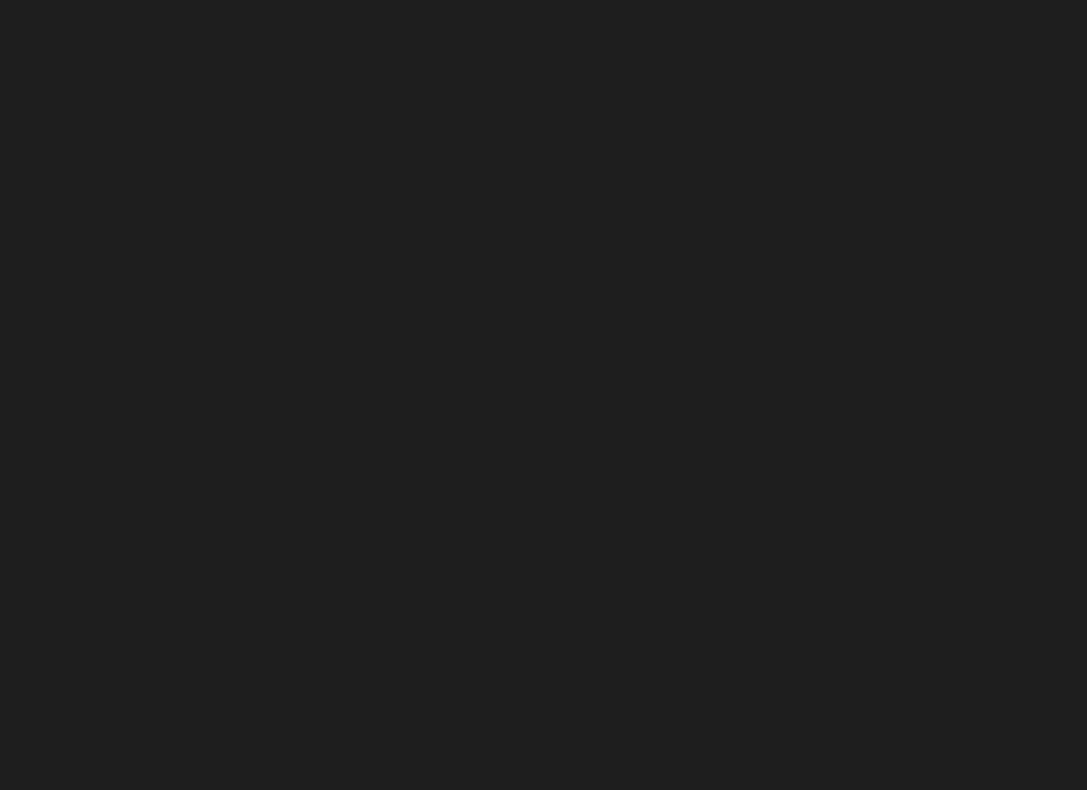
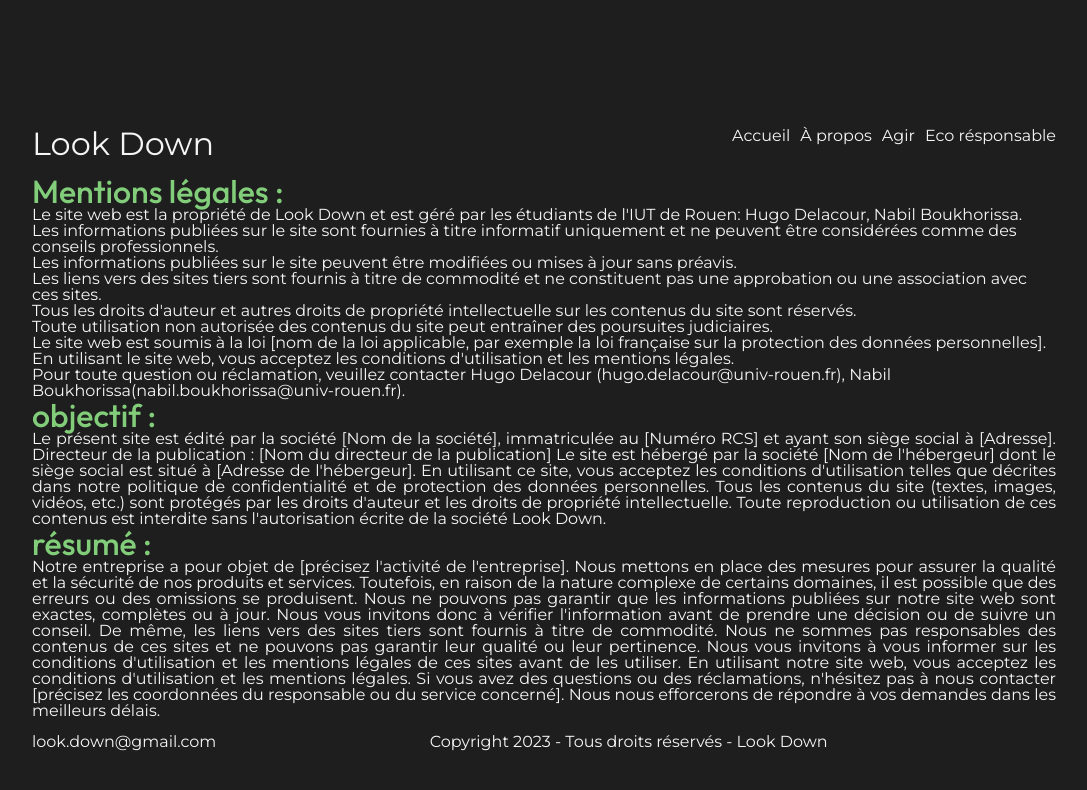
Before and after one commit to M-U-C-K-A/SAE301, a plain HTML site: page page/credit.html in a window 1280 px wide. Shown: the whole page, without its empty margins (96-1183 px from the left). Drawn offline with Linux system fonts and the light colour scheme.

Commit message:
Add files via upload
Ajout des pages avec header et footer

```diff
--- a/page/credit.html
+++ b/page/credit.html
@@ -9,17 +9,56 @@
     <link rel="stylesheet" href="../media/credit.css">    <title>Mentions légales</title>
 </head>
 <body>
+    <header>
+        <ul>
+            <li><a href="#">Look Down</a></li>
+        <span><li><a href="#">Accueil</a></li>
+            <li><a href="page/about.html">À propos</a></li>
+            <li><a href="page/agir.html">Agir</a></li>
+            <li><a href="page/eco.html">Eco résponsable</a></li>
+        </span>
+        </ul>
+    </header>
     <!--Header-->
 
 <main>
+<section>
+    <h1><strong>Mentions légales :</strong></h1>
+    <ol>
+        <li>Le site web est la propriété de Look Down et est géré par les étudiants de l'IUT de Rouen: Hugo Delacour, Nabil Boukhorissa.</li>
+        <li>Les informations publiées sur le site sont fournies à titre informatif uniquement et ne peuvent être considérées comme des conseils professionnels.</li>
+        <li>Les informations publiées sur le site peuvent être modifiées ou mises à jour sans préavis.</li>
+        <li>Les liens vers des sites tiers sont fournis à titre de commodité et ne constituent pas une approbation ou une association avec ces sites.</li>
+        <li>Tous les droits d'auteur et autres droits de propriété intellectuelle sur les contenus du site sont réservés.</li>
+        <li>Toute utilisation non autorisée des contenus du site peut entraîner des poursuites judiciaires.</li>
+        <li>Le site web est soumis à la loi [nom de la loi applicable, par exemple la loi française sur la protection des données personnelles].</li>
+        <li>En utilisant le site web, vous acceptez les conditions d'utilisation et les mentions légales.</li>
+        <li>Pour toute question ou réclamation, veuillez contacter Hugo Delacour (hugo.delacour@univ-rouen.fr), Nabil Boukhorissa(nabil.boukhorissa@univ-rouen.fr).</li>
+    </ol>
+</section>
+
+<section>
+    <h2><strong>objectif :</strong></h2>
+    <p>Le présent site est édité par la société [Nom de la société], immatriculée au [Numéro RCS] et ayant son siège social à [Adresse]. Directeur de la publication : [Nom du directeur de la publication] Le site est hébergé par la société [Nom de l'hébergeur] dont le siège social est situé à [Adresse de l'hébergeur]. En utilisant ce site, vous acceptez les conditions d'utilisation telles que décrites dans notre politique de confidentialité et de protection des données personnelles. Tous les contenus du site (textes, images, vidéos, etc.) sont protégés par les droits d'auteur et les droits de propriété intellectuelle. Toute reproduction ou utilisation de ces contenus est interdite sans l'autorisation écrite de la société Look Down.</p>
+</section>
 
 
-
-
-
+<section>
+<h2><strong>résumé :</strong></h2>
+    <p>Notre entreprise a pour objet de [précisez l'activité de l'entreprise]. Nous mettons en place des mesures pour assurer la qualité et la sécurité de nos produits et services.
+        Toutefois, en raison de la nature complexe de certains domaines, il est possible que des erreurs ou des omissions se produisent. Nous ne pouvons pas garantir que les informations publiées sur notre site web sont exactes, complètes ou à jour. Nous vous invitons donc à vérifier l'information avant de prendre une décision ou de suivre un conseil.
+        De même, les liens vers des sites tiers sont fournis à titre de commodité. Nous ne sommes pas responsables des contenus de ces sites et ne pouvons pas garantir leur qualité ou leur pertinence. Nous vous invitons à vous informer sur les conditions d'utilisation et les mentions légales de ces sites avant de les utiliser.
+        En utilisant notre site web, vous acceptez les conditions d'utilisation et les mentions légales. Si vous avez des questions ou des réclamations, n'hésitez pas à nous contacter [précisez les coordonnées du responsable ou du service concerné]. Nous nous efforcerons de répondre à vos demandes dans les meilleurs délais.</p>
+</section>
 </main>
 
-
+<footer>
+    <ul>
+        <li>look.down@gmail.com</li>
+        <li>Copyright 2023 - Tous droits réservés - Look Down</li>
+        <li><i class="fa-brands fa-square-instagram"></i><i class="fa-brands fa-square-twitter"></i><i class="fa-brands fa-square-facebook"></i></li>
+    </ul>
+</footer>
     <!--Footer-->
 </body>
 </html>
```
Also changed, not shown: page/about.html (+10 -1 lines), page/agir.html (+17 -1 lines), page/eco.html (+17 -1 lines).
